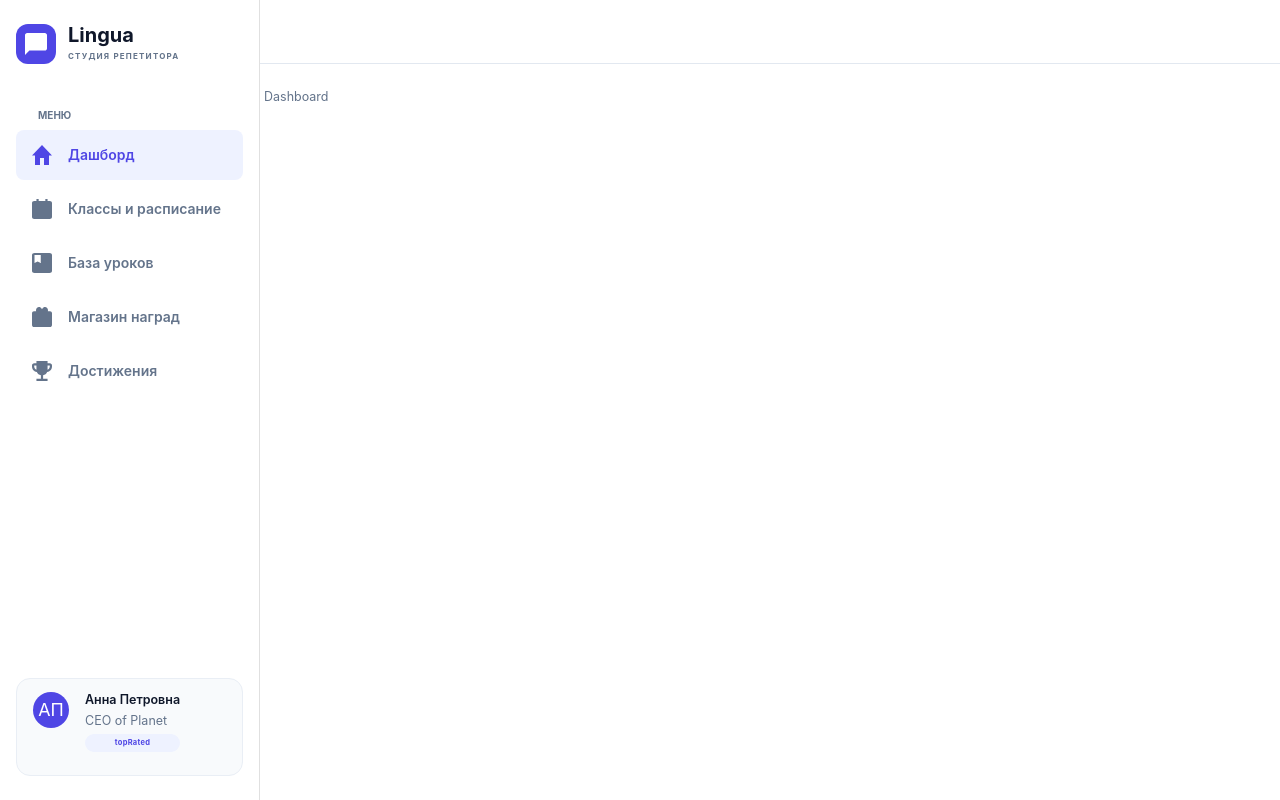
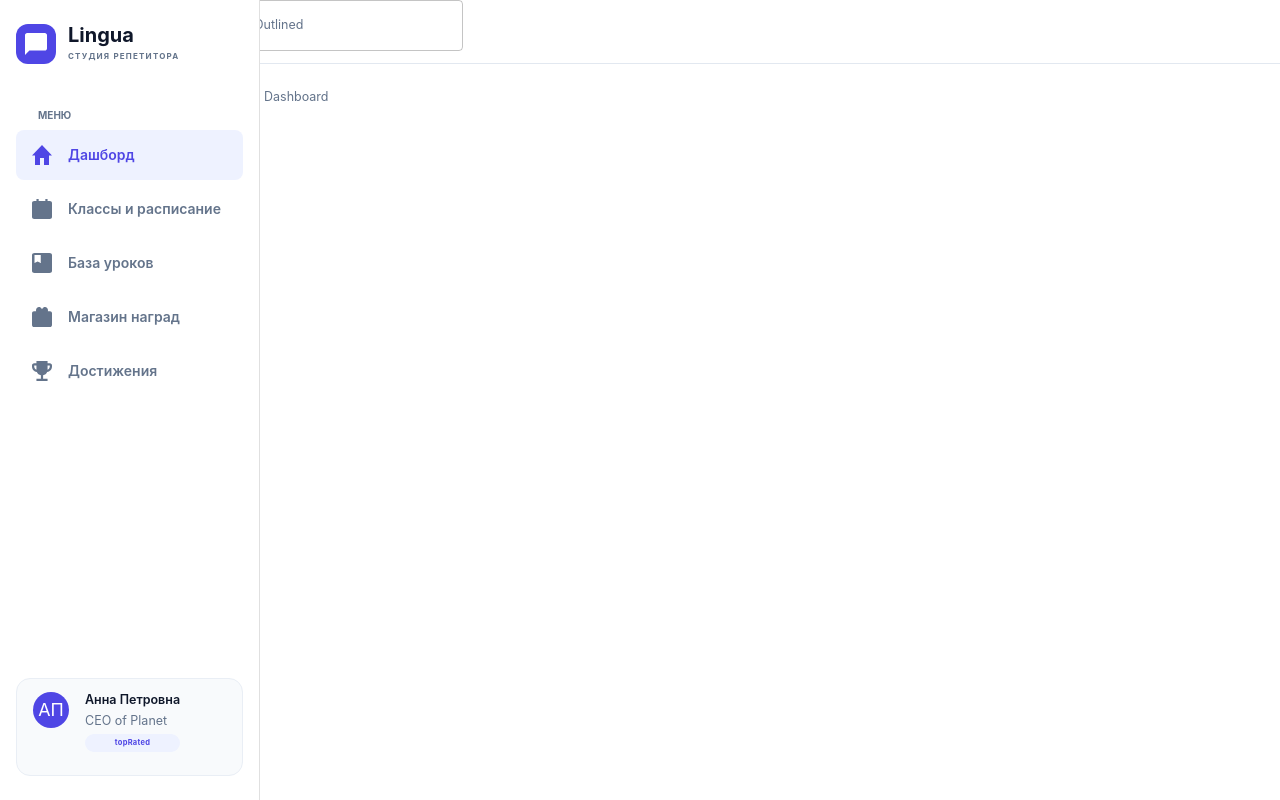
Before and after one commit to kkbytsay/lingua, a Next.js app: page / in a window 1280 px wide. Built offline with nearby package versions, Linux system fonts and the light colour scheme; what @mui/material-nextjs would draw is missing.

Commit message:
feat(search): added search field

```diff
--- a/src/components/shared/DashboardLayout.tsx
+++ b/src/components/shared/DashboardLayout.tsx
@@ -1,3 +1,4 @@
+import SearchField from "@/src/components/shared/SearchField";
 import { Sidebar } from "@/src/components/shared/Sidebar";
 import { Box } from "@mui/material";
 
@@ -27,7 +28,9 @@ export default function DashboardLayout({
             flexShrink: 0,
             borderBottom: "1px solid #E2E8F0",
           }}
-        ></Box>
+        >
+          <SearchField />
+        </Box>
 
         <Box component="main" sx={{ flexGrow: 1, p: 3 }}>
           {children}
--- /dev/null
+++ b/src/components/shared/SearchField.tsx
@@ -0,0 +1,5 @@
+import { TextField } from "@mui/material";
+
+export default function SearchField() {
+  return <TextField id="outlined-basic" label="Outlined" variant="outlined" />;
+}
```
